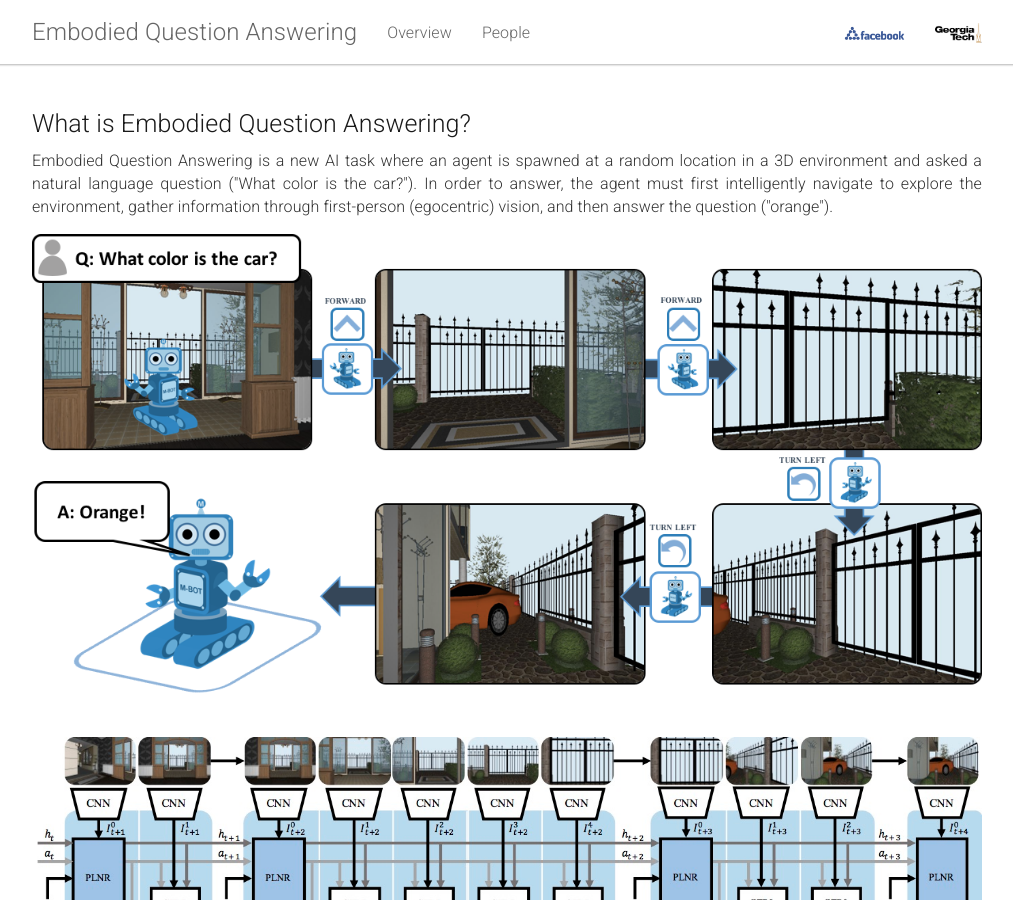
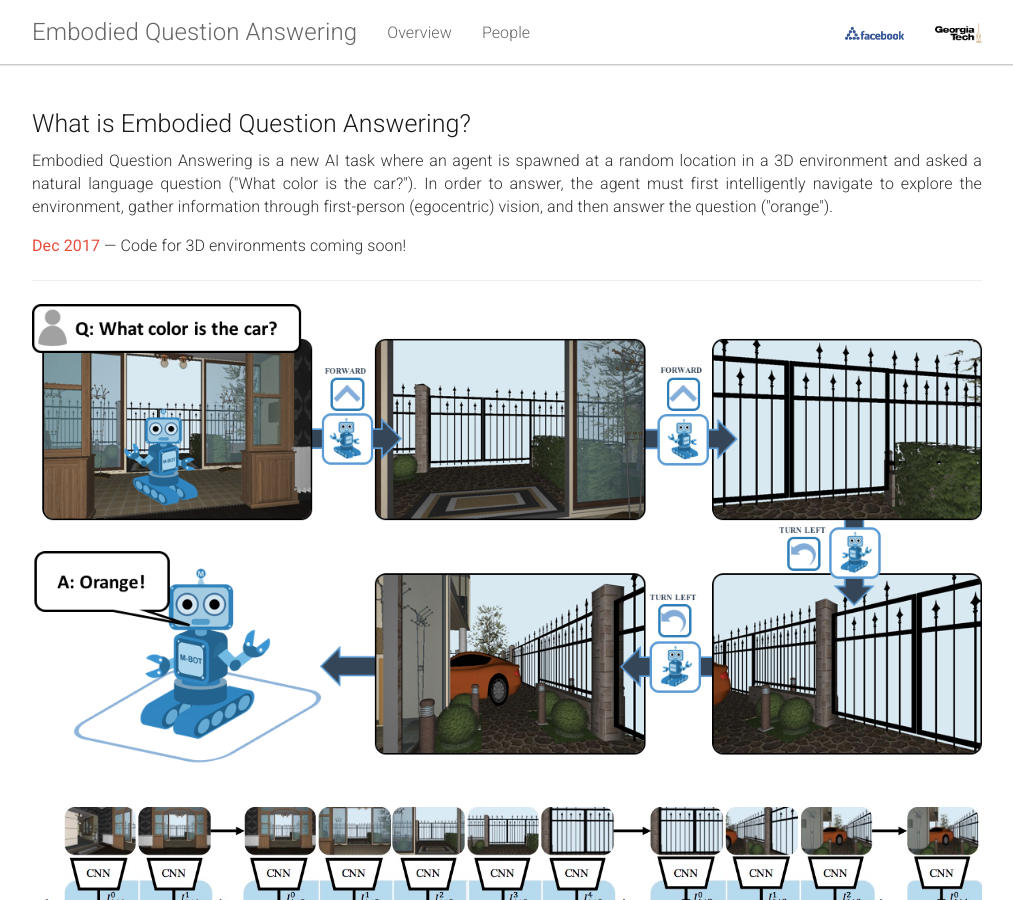
Before and after one commit to samyak-experimental/eccv-vlease-workshop, a Jekyll site: the page built from _pages/home.md, in a window 1280 px wide and 900 px high. Shown: the whole window, without its empty margins (133-1146 px from the left). Built offline with Jekyll 4.4.1, drawn with Linux system fonts in a browser that asks for light colours.

Commit message:
Code for 3d envs coming soon

```diff
--- a/_pages/home.md
+++ b/_pages/home.md
@@ -35,7 +35,11 @@ or implied, of the U.S. Government, or any sponsor."
       gather information through first-person (egocentric) vision, and then answer the question ("orange").
     </p>
   </div>
+  <div class="col-xs-12">
+    <span style="color:#e74c3c;font-weight:400;">Dec 2017</span> — Code for 3D environments coming soon!
+  </div>
 </div>
+<hr>
 
 <div class="row">
   <div class="col-xs-12">
```
